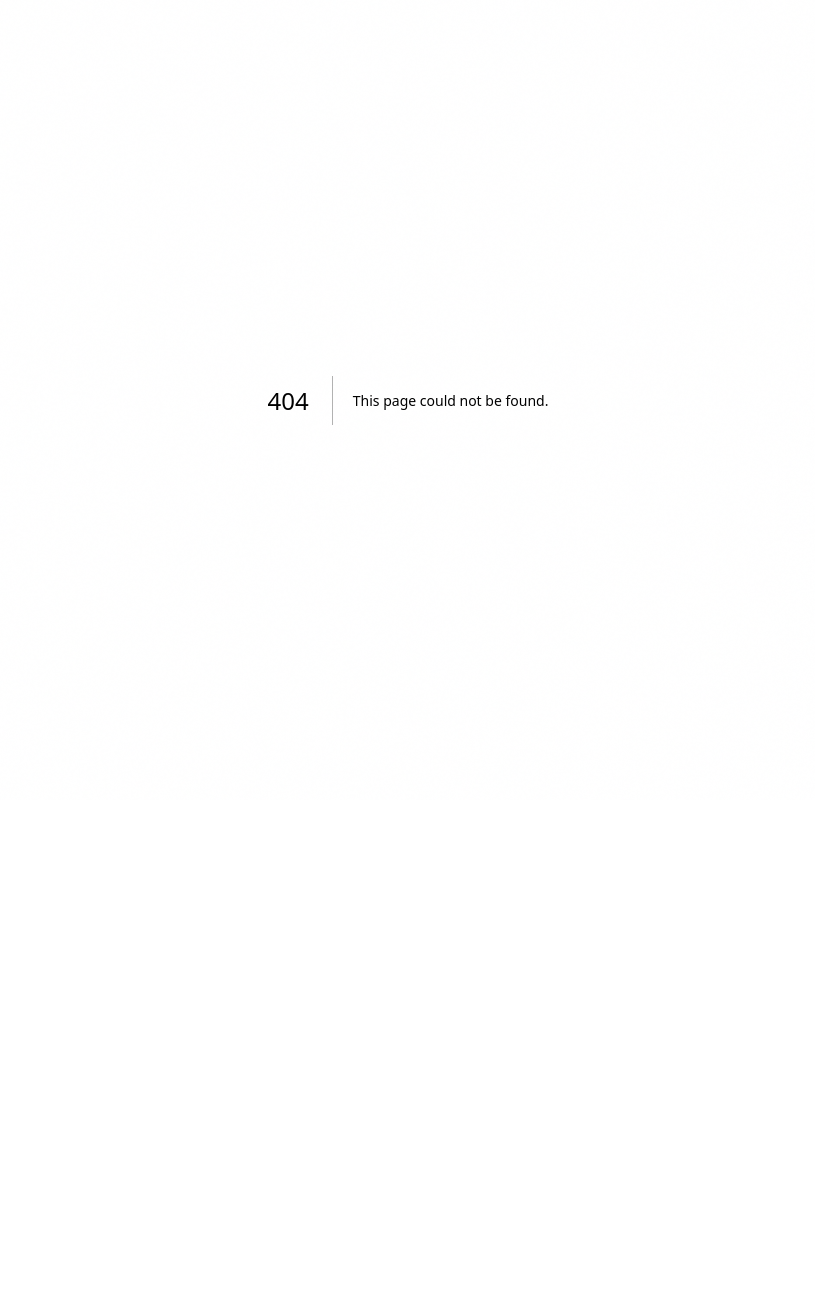
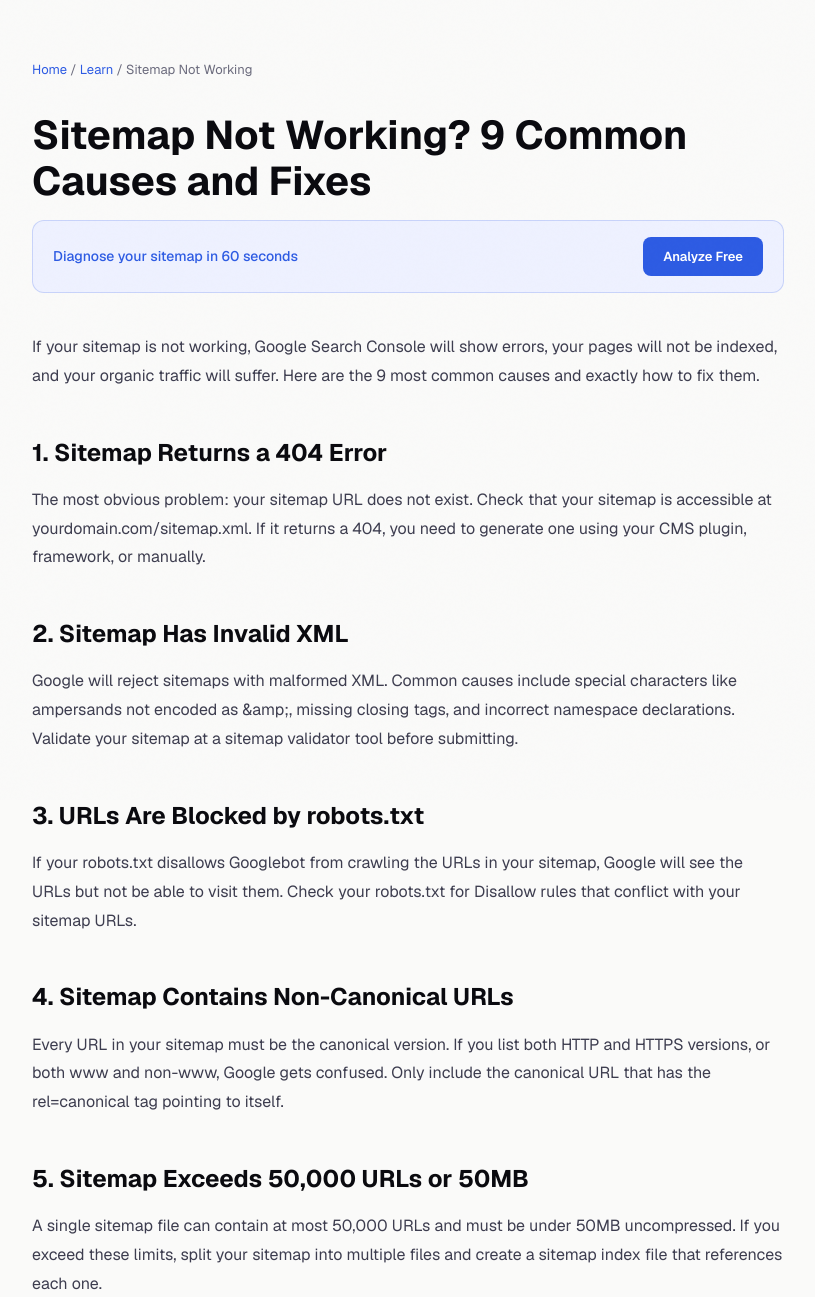
Before and after one commit to Watermelon-Coctail-Bar/sitemap-fixer, a Next.js app: page /learn/sitemap-not-working in a window 1280 px wide. Before the commit this address had no page. Shown: the top 1297 px of the page, without its empty margins (232-1047 px from the left). Before the commit the page ends 800 px from the top, so only its background shows below. Built offline with nearby package versions, Linux system fonts and the light colour scheme.

Commit message:
Create page for sitemap troubleshooting guide
Added a new page to address common issues with sitemaps, including detailed explanations and solutions for each issue.

```diff
--- /dev/null
+++ b/src/app/learn/sitemap-not-working/page.tsx
@@ -0,0 +1,57 @@
+import type { Metadata } from 'next';
+export const metadata: Metadata = {
+  title: 'Sitemap Not Working? 9 Common Fixes | SitemapFixer',
+  description: 'Is your sitemap not working? Learn the 9 most common reasons sitemaps fail in Google Search Console and exactly how to fix each one.',
+  alternates: { canonical: 'https://sitemapfixer.com/learn/sitemap-not-working' },
+  openGraph: { title: 'Sitemap Not Working? 9 Common Fixes', description: 'The most common reasons sitemaps fail and how to fix them.', url: 'https://sitemapfixer.com/learn/sitemap-not-working', type: 'article' },
+};
+export default function Page() {
+  return (
+    <div style={{ maxWidth: 800, margin: '0 auto', padding: '60px 24px' }}>
+      <nav style={{ fontSize: 13, color: '#6b6b7d', marginBottom: 32 }}>
+        <a href="/" style={{ color: '#2d5be3', textDecoration: 'none' }}>Home</a>{' / '}
+        <a href="/learn" style={{ color: '#2d5be3', textDecoration: 'none' }}>Learn</a>{' / '}
+        <span>Sitemap Not Working</span>
+      </nav>
+      <h1 style={{ fontSize: 40, fontWeight: 700, color: '#0a0a0f', marginBottom: 16, lineHeight: 1.15 }}>Sitemap Not Working? 9 Common Causes and Fixes</h1>
+      <div style={{ background: '#eef1ff', border: '1px solid rgba(45,91,227,0.2)', borderRadius: 12, padding: '16px 20px', marginBottom: 40, display: 'flex', alignItems: 'center', justifyContent: 'space-between', gap: 16, flexWrap: 'wrap' }}>
+        <span style={{ fontSize: 14, color: '#2d5be3', fontWeight: 500 }}>Diagnose your sitemap in 60 seconds</span>
+        <a href="/" style={{ background: '#2d5be3', color: 'white', padding: '10px 20px', borderRadius: 8, textDecoration: 'none', fontWeight: 600, fontSize: 13 }}>Analyze Free</a>
+      </div>
+      <div style={{ fontSize: 16, color: '#3d3d4f', lineHeight: 1.8 }}>
+        <p style={{ marginBottom: 20 }}>If your sitemap is not working, Google Search Console will show errors, your pages will not be indexed, and your organic traffic will suffer. Here are the 9 most common causes and exactly how to fix them.</p>
+        <h2 style={{ fontSize: 24, fontWeight: 700, color: '#0a0a0f', marginTop: 40, marginBottom: 12 }}>1. Sitemap Returns a 404 Error</h2>
+        <p style={{ marginBottom: 20 }}>The most obvious problem: your sitemap URL does not exist. Check that your sitemap is accessible at yourdomain.com/sitemap.xml. If it returns a 404, you need to generate one using your CMS plugin, framework, or manually.</p>
+        <h2 style={{ fontSize: 24, fontWeight: 700, color: '#0a0a0f', marginTop: 40, marginBottom: 12 }}>2. Sitemap Has Invalid XML</h2>
+        <p style={{ marginBottom: 20 }}>Google will reject sitemaps with malformed XML. Common causes include special characters like ampersands not encoded as &amp;amp;, missing closing tags, and incorrect namespace declarations. Validate your sitemap at a sitemap validator tool before submitting.</p>
+        <h2 style={{ fontSize: 24, fontWeight: 700, color: '#0a0a0f', marginTop: 40, marginBottom: 12 }}>3. URLs Are Blocked by robots.txt</h2>
+        <p style={{ marginBottom: 20 }}>If your robots.txt disallows Googlebot from crawling the URLs in your sitemap, Google will see the URLs but not be able to visit them. Check your robots.txt for Disallow rules that conflict with your sitemap URLs.</p>
+        <h2 style={{ fontSize: 24, fontWeight: 700, color: '#0a0a0f', marginTop: 40, marginBottom: 12 }}>4. Sitemap Contains Non-Canonical URLs</h2>
+        <p style={{ marginBottom: 20 }}>Every URL in your sitemap must be the canonical version. If you list both HTTP and HTTPS versions, or both www and non-www, Google gets confused. Only include the canonical URL that has the rel=canonical tag pointing to itself.</p>
+        <h2 style={{ fontSize: 24, fontWeight: 700, color: '#0a0a0f', marginTop: 40, marginBottom: 12 }}>5. Sitemap Exceeds 50,000 URLs or 50MB</h2>
+        <p style={{ marginBottom: 20 }}>A single sitemap file can contain at most 50,000 URLs and must be under 50MB uncompressed. If you exceed these limits, split your sitemap into multiple files and create a sitemap index file that references each one.</p>
+        <h2 style={{ fontSize: 24, fontWeight: 700, color: '#0a0a0f', marginTop: 40, marginBottom: 12 }}>6. Sitemap Not Submitted to Google Search Console</h2>
+        <p style={{ marginBottom: 20 }}>Google will eventually find your sitemap via robots.txt, but submitting it in Search Console speeds up discovery significantly. Go to Search Console, click Sitemaps in the sidebar, enter your sitemap URL, and click Submit.</p>
+        <h2 style={{ fontSize: 24, fontWeight: 700, color: '#0a0a0f', marginTop: 40, marginBottom: 12 }}>7. Sitemap Contains Redirecting URLs</h2>
+        <p style={{ marginBottom: 20 }}>Do not include URLs in your sitemap that redirect to other pages. Sitemaps should only contain final destination URLs. Redirected URLs waste crawl budget and confuse Google about which version of a page to index.</p>
+        <h2 style={{ fontSize: 24, fontWeight: 700, color: '#0a0a0f', marginTop: 40, marginBottom: 12 }}>8. Missing lastmod or Incorrect Dates</h2>
+        <p style={{ marginBottom: 20 }}>If your lastmod dates are wrong — all the same date, future dates, or dates that never update — Google will start ignoring your lastmod signals entirely. Only use lastmod when the page content genuinely changed, and use the actual date.</p>
+        <h2 style={{ fontSize: 24, fontWeight: 700, color: '#0a0a0f', marginTop: 40, marginBottom: 12 }}>9. Sitemap Contains Noindex Pages</h2>
+        <p style={{ marginBottom: 20 }}>Pages with a noindex meta tag or X-Robots-Tag header should never appear in your sitemap. Including them sends conflicting signals to Google: your sitemap says index this page, but the page itself says do not. Remove all noindex pages from your sitemap.</p>
+      </div>
+      <div style={{ background: '#0a0a0f', borderRadius: 12, padding: '32px', textAlign: 'center', marginTop: 48 }}>
+        <div style={{ fontSize: 20, fontWeight: 700, color: 'white', marginBottom: 8 }}>Find what is wrong with your sitemap</div>
+        <div style={{ color: '#9999aa', marginBottom: 20, fontSize: 14 }}>Free analysis in 60 seconds</div>
+        <a href="/" style={{ background: 'white', color: '#0a0a0f', padding: '14px 28px', borderRadius: 8, textDecoration: 'none', fontWeight: 700 }}>Analyze My Sitemap</a>
+      </div>
+      <div style={{ marginTop: 48, borderTop: '1px solid #e4e4ed', paddingTop: 32 }}>
+        <div style={{ fontWeight: 600, color: '#0a0a0f', marginBottom: 16 }}>Related guides</div>
+        <ul style={{ listStyle: 'none', padding: 0, display: 'flex', gap: 12, flexWrap: 'wrap' }}>
+          <li><a href="/learn/sitemap-errors-google-search-console" style={{ color: '#2d5be3', textDecoration: 'none', background: '#eef1ff', padding: '6px 14px', borderRadius: 6, fontSize: 13 }}>Sitemap Errors in Search Console</a></li>
+          <li><a href="/learn/pages-not-indexed-google" style={{ color: '#2d5be3', textDecoration: 'none', background: '#eef1ff', padding: '6px 14px', borderRadius: 6, fontSize: 13 }}>Pages Not Indexed</a></li>
+          <li><a href="/learn/sitemap-checker" style={{ color: '#2d5be3', textDecoration: 'none', background: '#eef1ff', padding: '6px 14px', borderRadius: 6, fontSize: 13 }}>Sitemap Checker</a></li>
+        </ul>
+      </div>
+    </div>
+  );
+}
```
